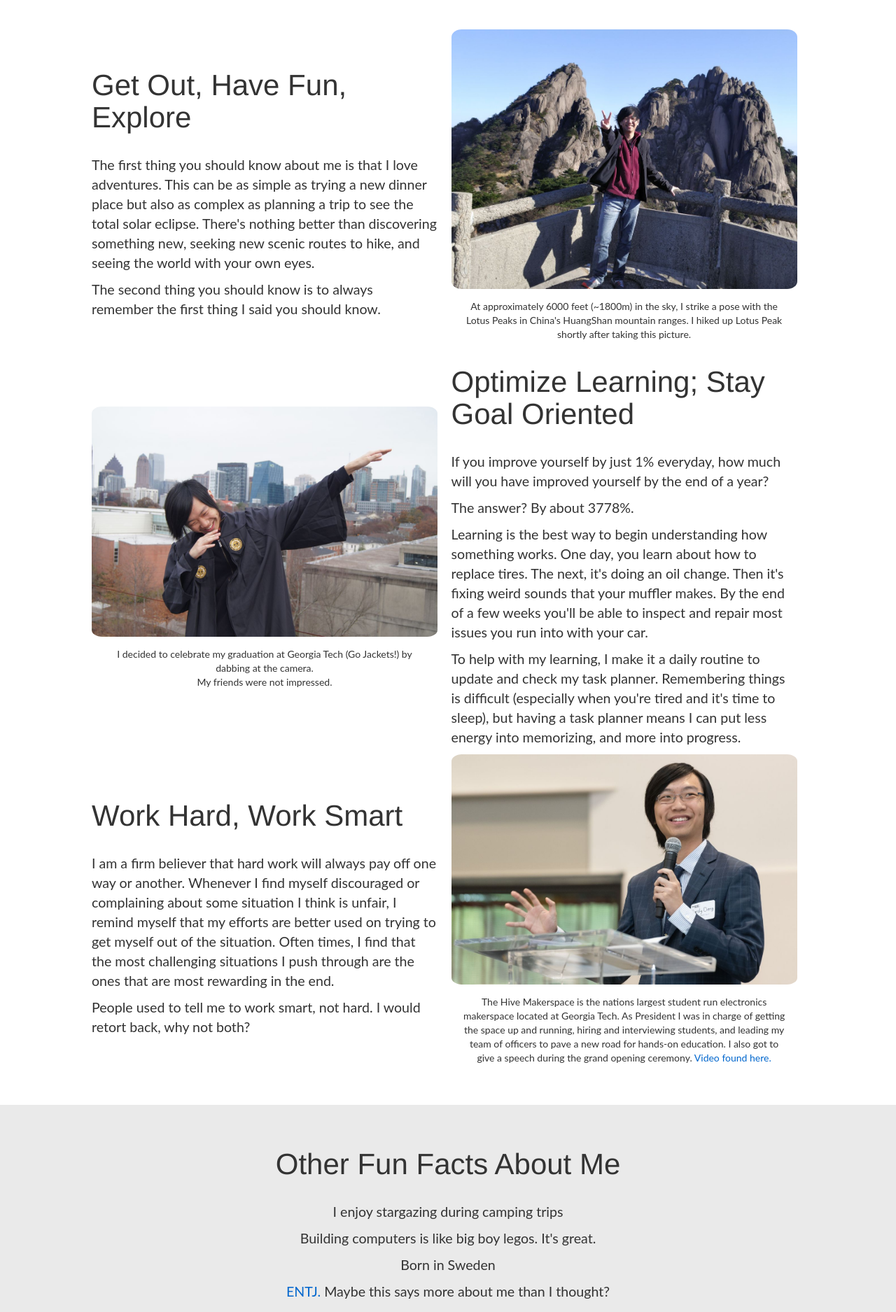
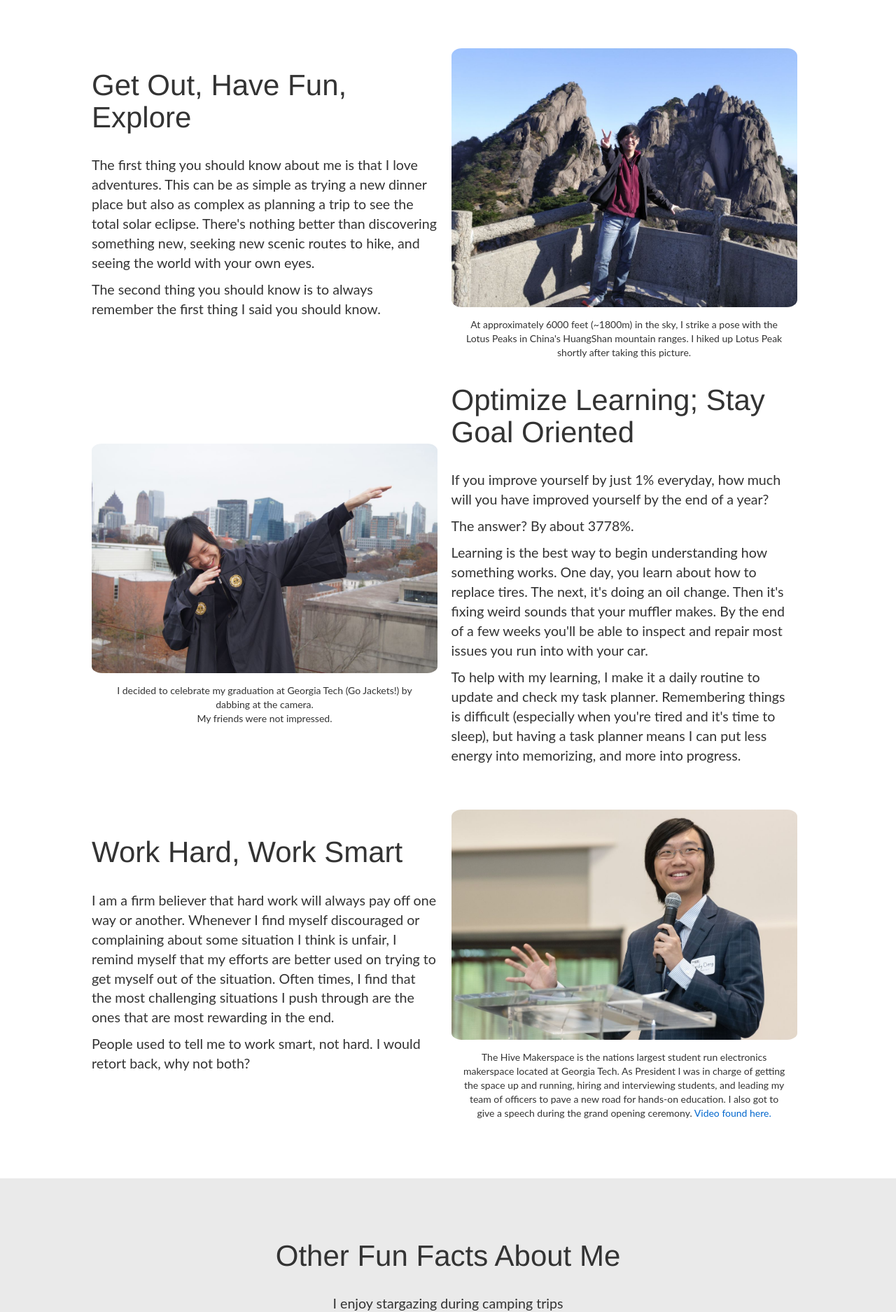
Before and after one commit to RandyDeng/RandyDeng.github.io, a Jekyll site: the page built from about.html, in a window 1280 px wide. Shown: the part 403-2278 px from the top of the page at 70% size. Built offline with Jekyll 4.4.1, drawn with Linux system fonts in a browser that asks for light colours.

Commit message:
Fixed padding issues and made it mobile friendly

```diff
--- a/about.html
+++ b/about.html
@@ -10,7 +10,7 @@
 <section class="light">
     <div class="row">
         <div class="about-me">
-            <div class="col-md-6">
+            <div class="col-md-6 about-me-shifted">
                 <h2 class="title"> Get Out, Have Fun, Explore </h2>
                 <p>The first thing you should know about me is that I love adventures. This can be as simple as
                     trying a
@@ -45,7 +45,7 @@
                     </div>
                 </div>
             </div>
-            <div class="col-md-6">
+            <div class="col-md-6 about-me-shifted">
                 <h2 class="title"> Optimize Learning; Stay Goal Oriented </h2>
                 <p>If you improve yourself by just 1% everyday, how much will you have improved yourself by the end of a
                     year?</p>
@@ -63,7 +63,7 @@
     </div>
     <div class="row">
         <div class="about-me">
-            <div class="col-md-6">
+            <div class="col-md-6 about-me-shifted">
                 <h2 class="title"> Work Hard, Work Smart </h2>
                 <p>I am a firm believer that hard work will always pay off one way or another. Whenever I find myself
                     discouraged or complaining about some situation I think is unfair, I remind myself that my efforts
--- a/assets/css/about.css
+++ b/assets/css/about.css
@@ -1,5 +1,5 @@
 .about-me {
-    padding: 0 10% 0 10%;
+    padding: 2% 10% 2% 10%;
     text-align: left;
 }
 
@@ -18,6 +18,10 @@
     display: inline-block;
     vertical-align: middle;
     margin-right: -1em;
+}
+
+.about-me .about-me-shifted {
+    margin-top: -5%;
 }
 
 .about-me .about-img {
--- a/assets/css/core.css
+++ b/assets/css/core.css
@@ -160,6 +160,9 @@
     }
 
     section.header {
-        padding-top: 150px;
+        margin-left: -5em;
+        margin-right: -5em;
+        padding-top: 10em;
+        padding-bottom: 10em;
     }
 }
--- a/assets/css/portfolio.css
+++ b/assets/css/portfolio.css
@@ -8,8 +8,8 @@
 }
 
 .portfolio-item img {
-    height: 20em;
-    width: 20em;
+    height: 23em;
+    width: 23em;
     border-radius: 3%;
     filter: brightness(40%)
 }
```
Also changed, not shown: assets/css/navbar.css (+13 -0 lines), assets/css/about.min.css, assets/css/core.min.css, assets/css/navbar.min.css, assets/css/portfolio.min.css.
